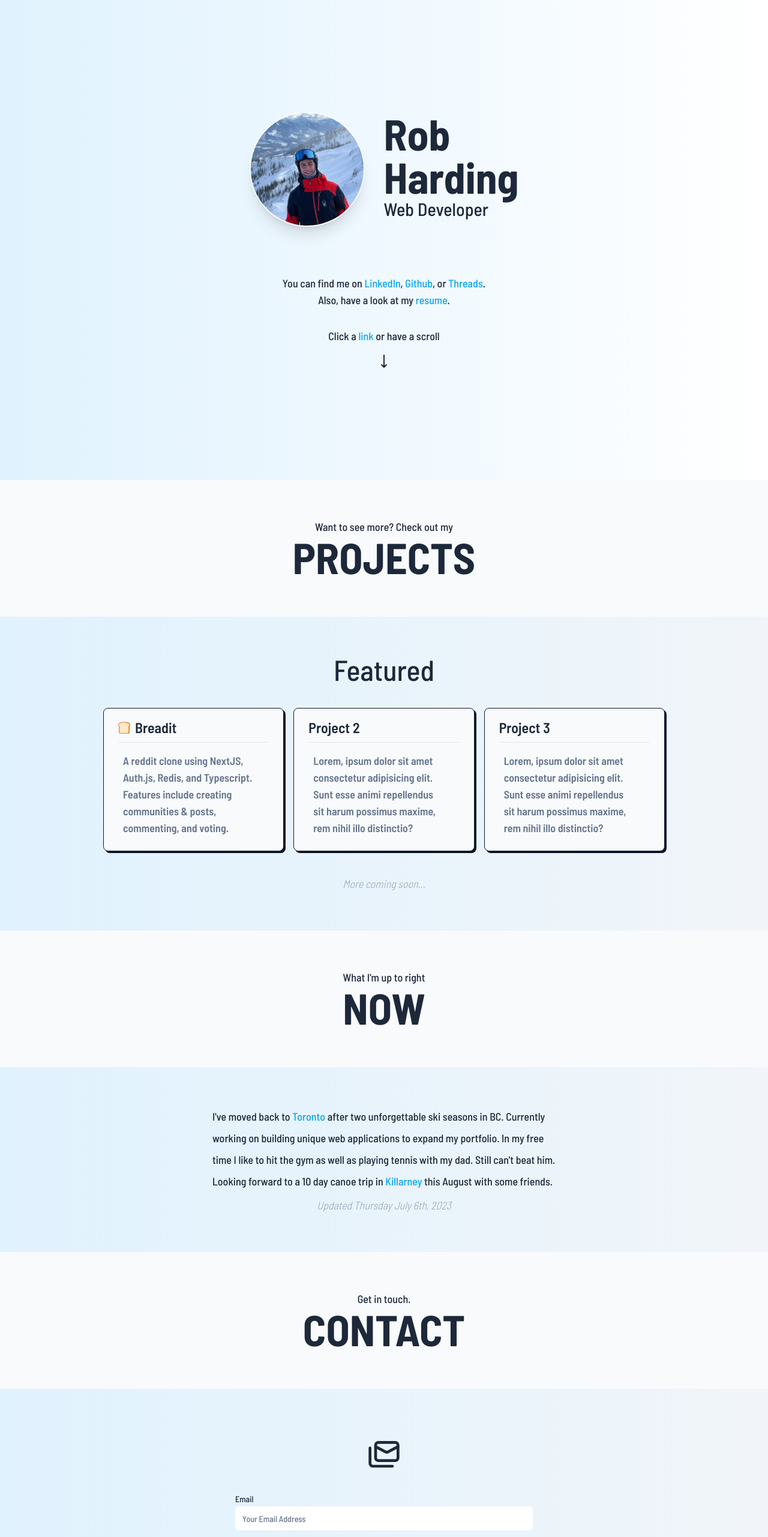
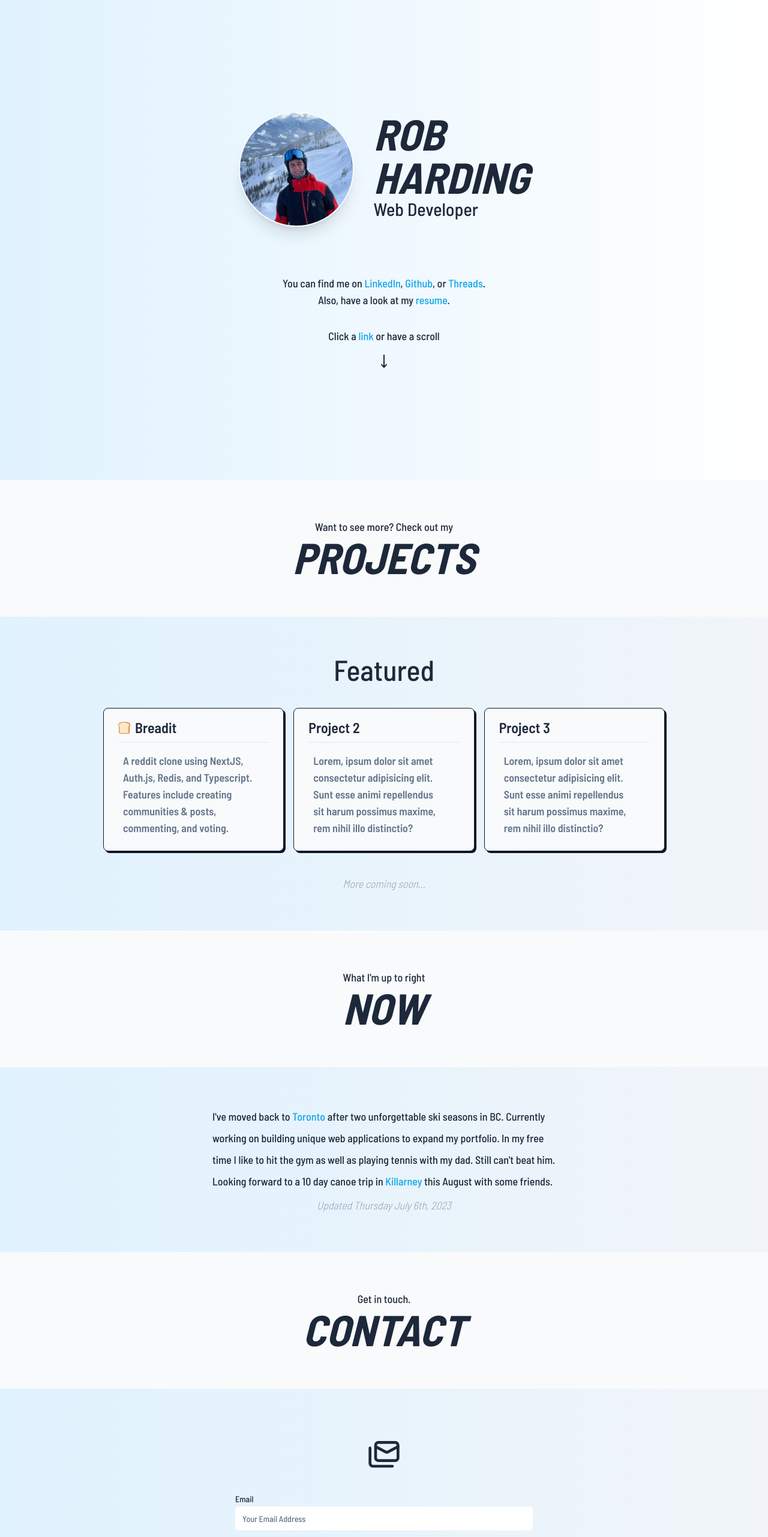
Before and after one commit to robharding/Portfolio2, a Next.js app: page / in a window 1280 px wide. Shown: the top 2562 px of the page at 60% size. Built offline with nearby package versions, Linux system fonts and the light colour scheme.

Commit message:
Italic titles

```diff
--- a/src/app/page.tsx
+++ b/src/app/page.tsx
@@ -32,10 +32,10 @@ export default async function Home() {
               />
             </Avatar>
             <div>
-              <h1 className="text-6xl sm:text-7xl font-bold">
-                Rob
+              <h1 className="text-6xl sm:text-7xl font-bold italic">
+                ROB
                 <br />
-                Harding
+                HARDING
               </h1>
               <h2 className="text-2xl sm:text-3xl">Web Developer</h2>
             </div>
@@ -83,7 +83,7 @@ export default async function Home() {
       </section>
       <section className="text-center p-16 bg-slate-50" id="projects">
         <p>Want to see more? Check out my</p>
-        <h1 className="text-6xl sm:text-7xl font-bold ">PROJECTS</h1>
+        <h1 className="text-6xl sm:text-7xl font-bold italic">PROJECTS</h1>
       </section>
       <section className="flex bg-gradient-to-r from-sky-100 to-slate-100 py-16 w-full">
         <div className="w-full flex flex-col gap-10 justify-center">
@@ -135,7 +135,7 @@ export default async function Home() {
       </section>
       <section className="text-center p-16 bg-slate-50">
         <p>What I&apos;m up to right</p>
-        <h1 className="text-6xl sm:text-7xl font-bold">NOW</h1>
+        <h1 className="text-6xl sm:text-7xl font-bold italic">NOW</h1>
       </section>
       <section className="flex bg-gradient-to-r from-sky-100 to-slate-100 py-16 px-10">
         <div className="mx-auto max-w-xl">
@@ -157,7 +157,7 @@ export default async function Home() {
       <section className=" bg-gradient-to-r from-sky-100 to-slate-100">
         <div className="text-center p-16 bg-slate-50">
           <p>Get in touch.</p>
-          <h1 className="text-6xl sm:text-7xl font-bold">CONTACT</h1>
+          <h1 className="text-6xl sm:text-7xl font-bold italic">CONTACT</h1>
         </div>
         <div className="px-10 max-w-xl m-auto flex flex-col gap-8 py-16">
           <Mails className="w-14 h-14 mt-4 mx-auto text-primary" />
```
